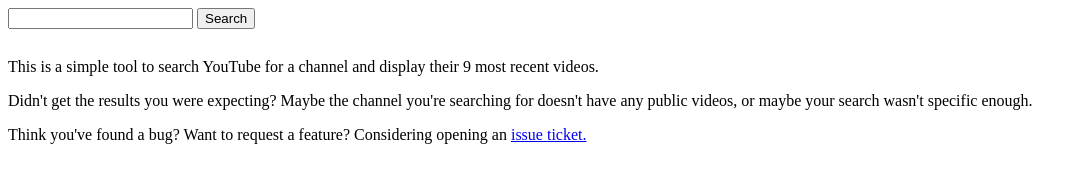
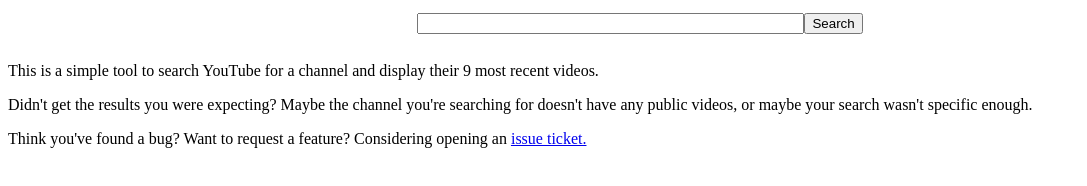
Before and after one commit to Actatus/youtube_search, a plain HTML site: page index.html in a window 1280 px wide. Shown: the whole page, without its empty margins (0-1087 px from the left). Drawn offline with Linux system fonts and the light colour scheme.

Commit message:
Style search bar, adjust image size.

```diff
--- a/style.css
+++ b/style.css
@@ -1,3 +1,14 @@
+
+#search-bar-container {
+    margin-top: 1%;
+    display: flex;
+    justify-content: center;
+}
+
+#search-bar-container input {
+    width: 30%;
+}
+
 
 #search-output-container {
     width: 80%;
@@ -12,7 +23,7 @@
 }
 
 #channel-info-container img{
-    width: 10%;
+    width: 5%;
     height: auto;
 }
 
```
